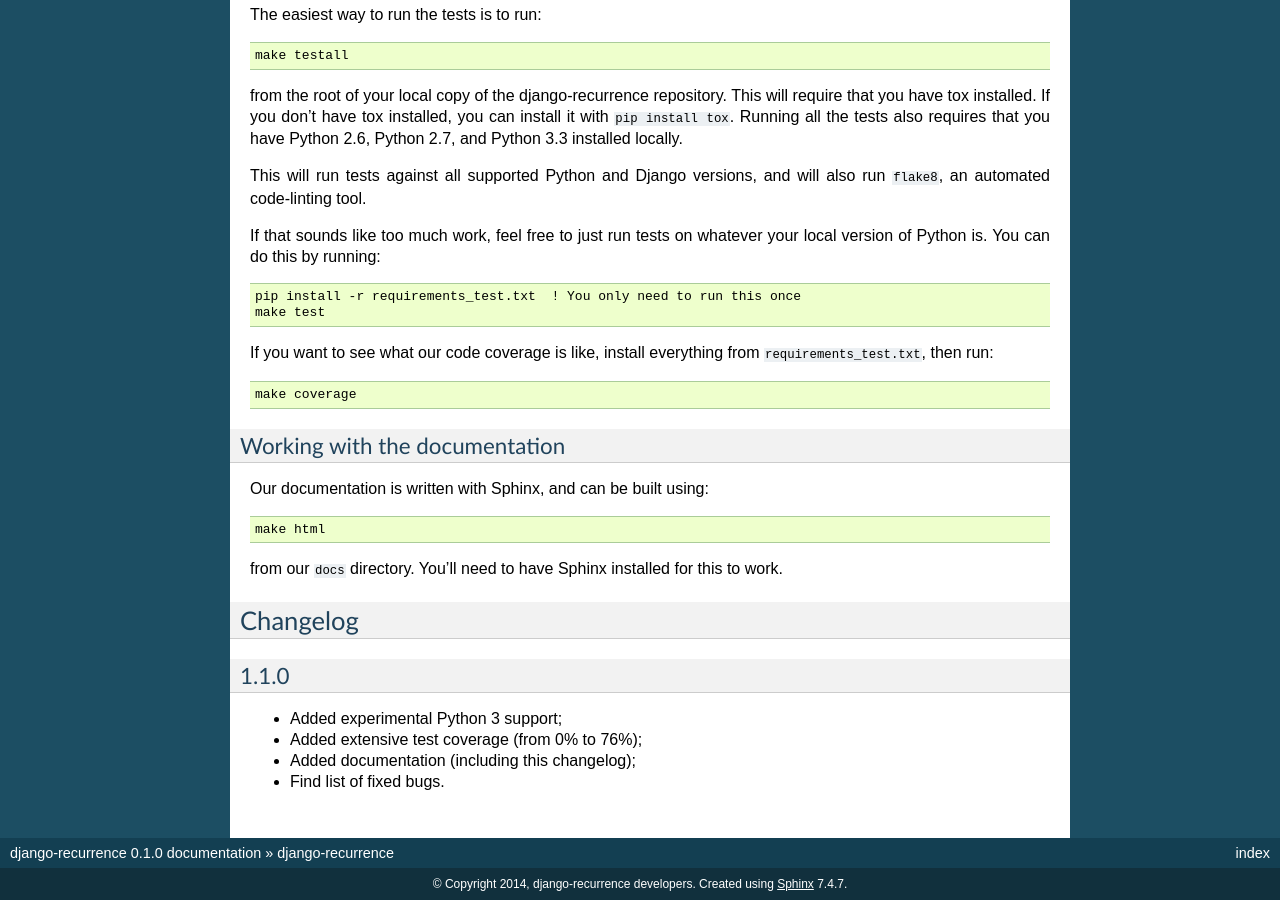
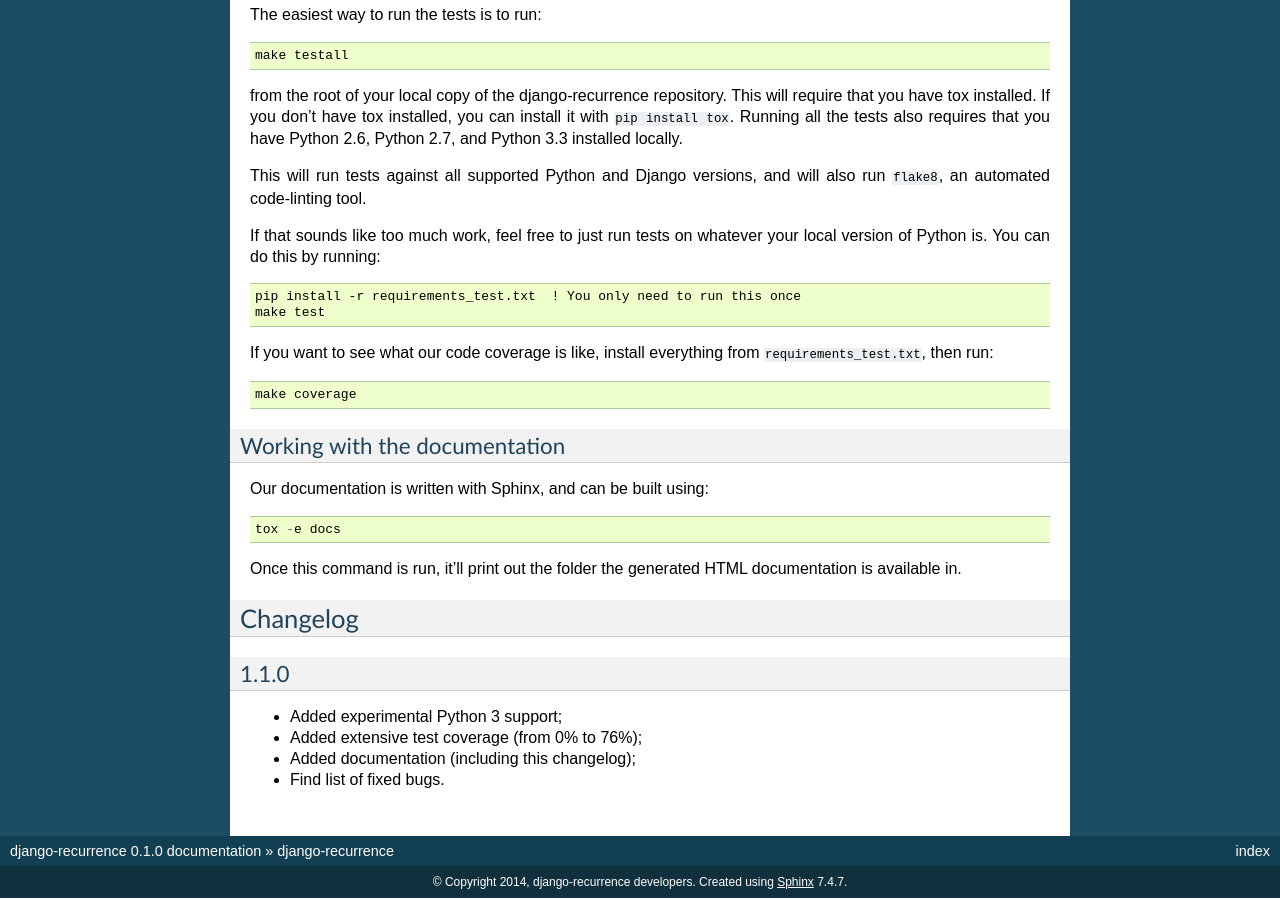
Before and after one commit to jazzband/django-recurrence, a Sphinx documentation site: the page built from docs/index.rst, in a window 1280 px wide and 900 px high, scrolled down 1592 px. Built offline with Sphinx 7.4.7, drawn with Linux system fonts in a browser that asks for light colours.

Commit message:
Let's ensure tox builds the documentation too
This way it's easy to test that the documentation is in a
good state, and tox can take care of installing
documentation dependencies for you.

```diff
--- a/docs/index.rst
+++ b/docs/index.rst
@@ -119,10 +119,10 @@ Working with the documentation
 
 Our documentation is written with Sphinx, and can be built using::
 
-    make html
+    tox -e docs
 
-from our ``docs`` directory. You'll need to have Sphinx installed for
-this to work.
+Once this command is run, it'll print out the folder the generated
+HTML documentation is available in.
 
 Changelog
 =========
```
Also changed, not shown: .travis.yml, 1 other file.
